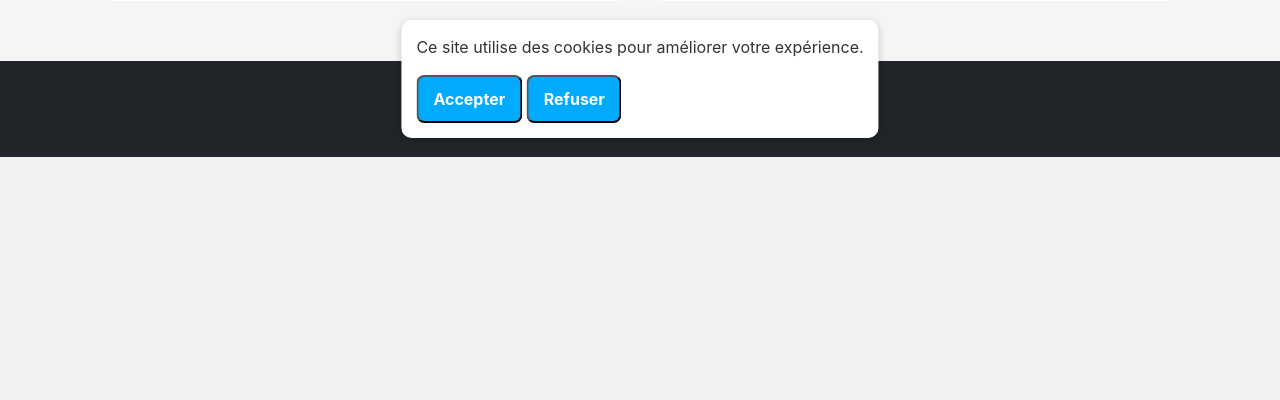
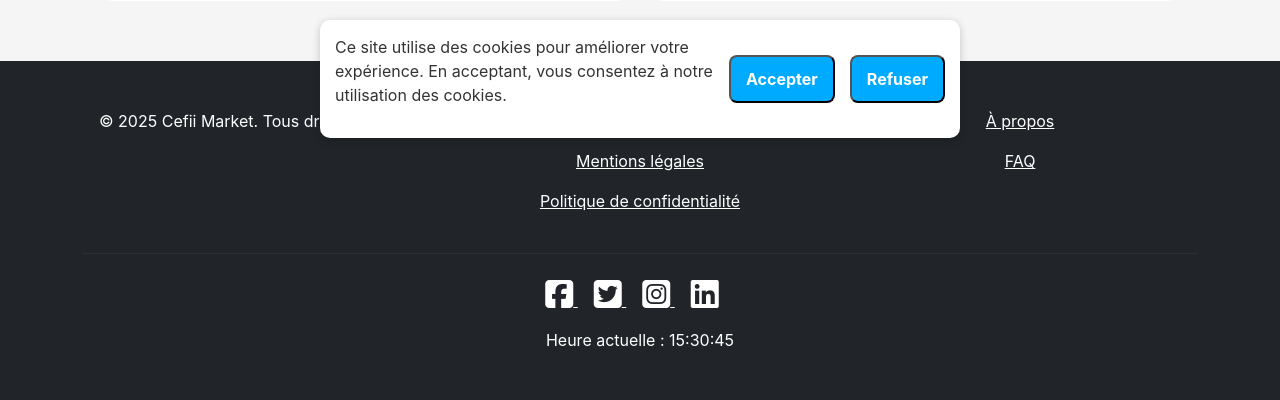
Before and after one commit to Maxwell49000/e-commerce-Market, a PHP site: page /produit/ in a window 1280 px wide. Shown: the part 652-1052 px from the top of the page. Before the commit the page ends 809 px from the top, so only its background shows below. Run offline with PHP 8.4, Linux system fonts and the light colour scheme; data that the repository does not hold is empty; some libraries are stand-ins or nearby versions.

Commit message:
Quelques modifications + commentaires

```diff
--- a/Controllers/AvisController.php
+++ b/Controllers/AvisController.php
@@ -9,6 +9,7 @@ require_once '../Entities/Avis.php';
 class AvisController extends Controller
 {
     private $apiBaseUrl = "http://localhost:3000/produit/"; // URL de ton API produits
+    // private $apiBaseUrl = "https://7c77-2001-861-5381-9d20-c3e-967a-bc3b-6dcb.ngrok-free.app"; // URL de ton API produits
     private $avisModel;
 
     public function __construct()
--- a/Controllers/CommandeController.php
+++ b/Controllers/CommandeController.php
@@ -12,7 +12,7 @@ use PHPMailer\PHPMailer\Exception;
 class CommandeController
 {
     private $commandeModel;
-    private $apiBaseUrl = "http://localhost:3000/produit/";
+    private $apiBaseUrl = "https://7c77-2001-861-5381-9d20-c3e-967a-bc3b-6dcb.ngrok-free.app/produit/";
 
     public function __construct()
     {
--- a/Controllers/HomeController.php
+++ b/Controllers/HomeController.php
@@ -8,6 +8,7 @@ require_once 'Controller.php';
 class HomeController extends Controller
 {
     private $apiBaseUrl = "http://localhost:3000/produit/";
+    // private $apiBaseUrl = "https://7c77-2001-861-5381-9d20-c3e-967a-bc3b-6dcb.ngrok-free.app";
     // Affiche la vue de l'accueil:
     public function homeAction()
     {
--- a/Controllers/ProduitController.php
+++ b/Controllers/ProduitController.php
@@ -7,6 +7,7 @@ require_once '../Entities/Avis.php';
 class ProduitController extends Controller
 {
     private $apiBaseUrl = "http://localhost:3000/produit/";
+
     private $avisModel; // Déclare une propriété pour le modèle AvisModel
 
     // Le constructeur initialise le modèle AvisModel
--- a/Controllers/UtilisateurController.php
+++ b/Controllers/UtilisateurController.php
@@ -247,7 +247,8 @@ class UtilisateurController extends Controller
         $utilisateur = $utilisateurModel->getUtilisateurById($_SESSION['id_utilisateur']);
 
         // Message de retour
-        $message = $utilisateur ? "Connexion effectuée, bienvenue sur votre profil! :)" : "Connexion non effectuée.";
+        $message = $utilisateur ? "Bienvenue sur votre profil " . htmlspecialchars($utilisateur['nom']) . " :)!" : "Connexion non effectuée.";
+
 
         // Récupérer les commandes de l'utilisateur
         $commandeModel = new CommandeModel();
--- a/public/script.js
+++ b/public/script.js
@@ -20,24 +20,32 @@ document.addEventListener("DOMContentLoaded", () => {
 
 
 document.addEventListener('DOMContentLoaded', function () {
-    // Vérifier si le consentement aux cookies a été donné
-    if (!document.cookie.includes('cookieConsent=true')) {
-        // Show the popup
-        document.getElementById('cookiePopup').style.display = 'block';
+    // Vérifie si le consentement aux cookies a déjà été donné
+    if (document.cookie.includes('cookieConsent=true')) {
+        // Si le consentement est déjà donné, on ne montre pas la popup
+        document.getElementById('cookiePopup').style.display = 'none';
+        return; // Arrêter l'exécution du reste du script
+    }
 
-        // Action when user accepts cookies
-        document.getElementById('acceptCookies').addEventListener('click', function () {
-            document.cookie = "cookieConsent=true; path=/"; // Set cookie
-            document.getElementById('cookiePopup').style.display = 'none';
-        });
+    // Si le consentement n'a pas encore été donné, on affiche la popup
+    document.getElementById('cookiePopup').style.display = 'flex';
 
-        // Action when user rejects cookies
-        document.getElementById('rejectCookies').addEventListener('click', function () {
-            document.cookie = "cookieConsent=false; path=/"; // Set cookie
-            document.getElementById('cookiePopup').style.display = 'none';
-        });
-    }
+    // Action pour accepter les cookies
+    document.getElementById('acceptCookies').addEventListener('click', function () {
+        // Enregistre le consentement avec un cookie valide pour 1 an
+        document.cookie = "cookieConsent=true; path=/; max-age=31536000"; // Cookie pour 1 an
+        document.getElementById('cookiePopup').style.display = 'none'; // Cache la popup après acceptation
+    });
+
+    // Action pour refuser les cookies
+    document.getElementById('rejectCookies').addEventListener('click', function () {
+        // Enregistre le refus avec un cookie valide pour 1 an
+        document.cookie = "cookieConsent=false; path=/; max-age=31536000"; // Cookie pour 1 an
+        document.getElementById('cookiePopup').style.display = 'none'; // Cache la popup après refus
+    });
 });
+
+
 
 document.addEventListener('DOMContentLoaded', function () {
     var scrollToTopButton = document.getElementById('scrollToTop');
--- a/views/footer.php
+++ b/views/footer.php
@@ -1,17 +1,60 @@
-<!-- Footer: -->
-</main>
+<!-- Footer -->
+<footer class="bg-dark text-white text-center py-5">
+    <div class="container">
+        <!-- Colonne 1: Informations légales et liens -->
+        <div class="row">
+            <div class="col-md-4">
+                <p class="mb-3">© 2025 Cefii Market. Tous droits réservés.</p>
+            </div>
+            <div class="col-md-4">
+                <p><a href="index.php?controller=Page&action=contact" class="text-white">Contact</a></p>
+                <p><a href="index.php?controller=Page&action=mentions" class="text-white">Mentions légales</a></p>
+                <p><a href="index.php?controller=Page&action=privacy" class="text-white">Politique de confidentialité</a></p>
+            </div>
+            <div class="col-md-4">
+                <p><a href="index.php?controller=Page&action=about" class="text-white">À propos</a></p>
+                <p><a href="index.php?controller=Page&action=faq" class="text-white">FAQ</a></p>
+            </div>
+        </div>
 
-<footer class="bg-dark text-white text-center py-3">
-    <p class="mb-0">© 2025 Cefii Market. Tous droits réservés.</p>
-    <p class="copy" id="currentTime"></p> <!-- Élément pour afficher l'heure -->
+        <!-- Ligne séparatrice -->
+        <hr class="my-4" style="border-color: rgba(255, 255, 255, 0.2);">
+
+        <!-- Colonne 2: Réseaux sociaux -->
+        <div class="row">
+            <div class="col">
+                <a href="https://www.facebook.com" class="text-white me-3" target="_blank">
+                    <i class="fab fa-facebook-square fa-2x"></i>
+                </a>
+                <a href="https://www.twitter.com" class="text-white me-3" target="_blank">
+                    <i class="fab fa-twitter-square fa-2x"></i>
+                </a>
+                <a href="https://www.instagram.com" class="text-white me-3" target="_blank">
+                    <i class="fab fa-instagram-square fa-2x"></i>
+                </a>
+                <a href="https://www.linkedin.com" class="text-white me-3" target="_blank">
+                    <i class="fab fa-linkedin fa-2x"></i>
+                </a>
+            </div>
+        </div>
+
+        <!-- Colonne 3: Heure dynamique -->
+        <div class="row mt-3">
+            <div class="col">
+                <p class="mb-0"><span id="currentTime"></span></p>
+            </div>
+        </div>
+    </div>
 </footer>
-</div>
+
+<!-- Scripts nécessaires -->
 <script src="https://cdn.jsdelivr.net/npm/bootstrap@5.3.3/dist/js/bootstrap.bundle.min.js"
     integrity="sha384-YvpcrYf0tY3lHB60NNkmXc5s9fDVZLESaAA55NDzOxhy9GkcIdslK1eN7N6jIeHz"
     crossorigin="anonymous"></script>
 
 <script src="script.js"></script>
 <script src="darkMode.js"></script>
+
 <!-- Swiper.js JS -->
 <script src="https://cdn.jsdelivr.net/npm/swiper@11/swiper-bundle.min.js"></script>
 
--- a/views/home/homeAction.php
+++ b/views/home/homeAction.php
@@ -60,7 +60,7 @@
 
     <!-- Popup Cookies -->
     <div id="cookiePopup" class="cookie-popup">
-        <p>Ce site utilise des cookies pour améliorer votre expérience.</p>
+        <p>Ce site utilise des cookies pour améliorer votre expérience. En acceptant, vous consentez à notre utilisation des cookies.</p>
         <button id="acceptCookies">Accepter</button>
         <button id="rejectCookies">Refuser</button>
     </div>
```
Also changed, not shown: Models/PanierModel.php (+32 -6 lines), Models/UtilisateurModel.php (+26 -6 lines).
